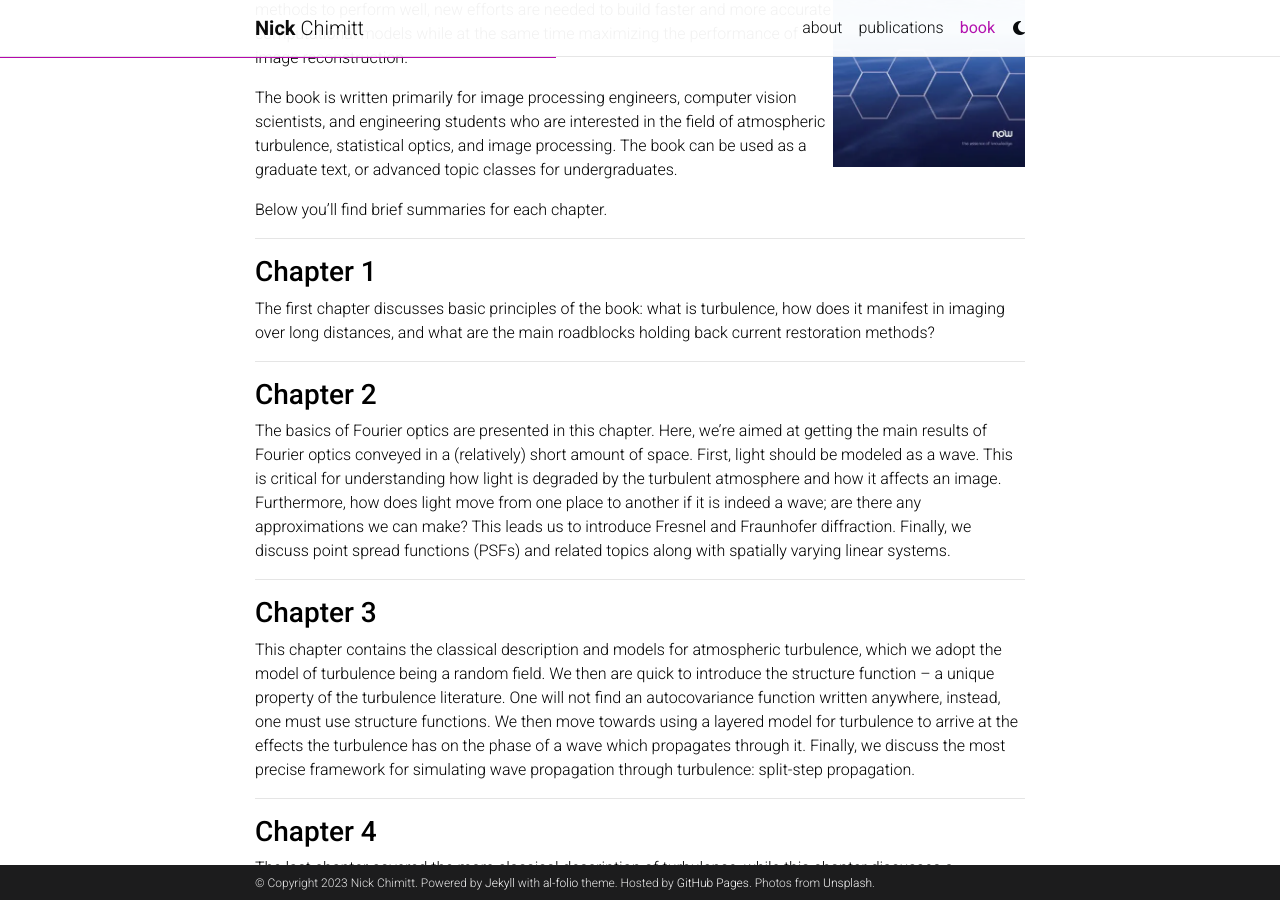
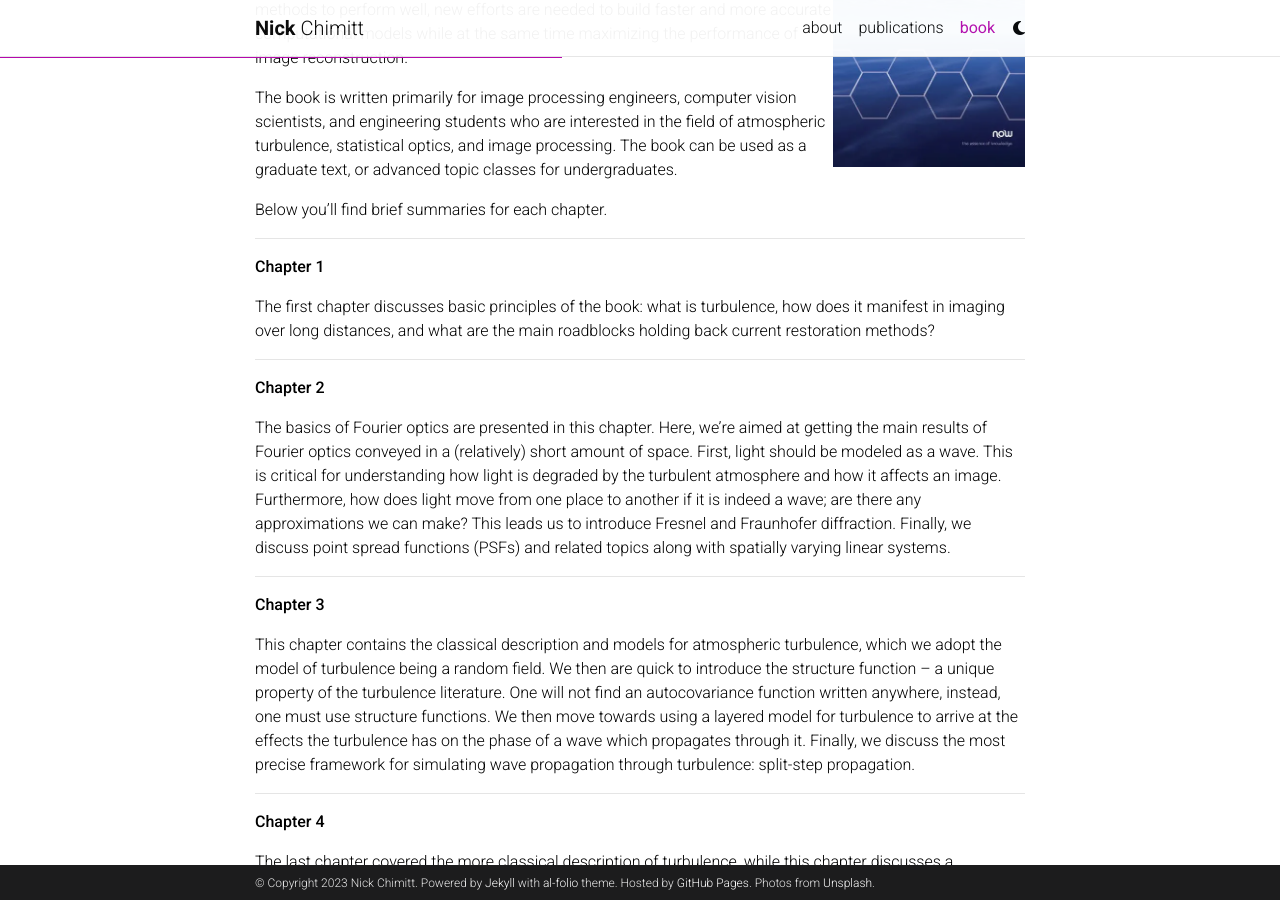
Before and after one commit to nchimitt/nchimitt.github.io, a Jekyll site: the page built from _pages/tutorial.md, in a window 1280 px wide and 900 px high, scrolled down 347 px. Built offline with Jekyll 4.4.1, drawn with Linux system fonts in a browser that asks for light colours; comment, search, counter and statistics services are not loaded; a style sheet for code colours, icons or effects is not loaded.

Commit message:
formatting

```diff
--- a/_pages/tutorial.md
+++ b/_pages/tutorial.md
@@ -21,27 +21,27 @@ The book is written primarily for image processing engineers, computer vision sc
 Below you'll find brief summaries for each chapter.
 
 ---
-### **Chapter 1**
+**Chapter 1**
 
 The first chapter discusses basic principles of the book: what is turbulence, how does it manifest in imaging over long distances, and what are the main roadblocks holding back current restoration methods?
 
 ---
-### **Chapter 2**
+**Chapter 2**
 
 The basics of Fourier optics are presented in this chapter. Here, we're aimed at getting the main results of Fourier optics conveyed in a (relatively) short amount of space. First, light should be modeled as a wave. This is critical for understanding how light is degraded by the turbulent atmosphere and how it affects an image. Furthermore, how does light move from one place to another if it is indeed a wave; are there any approximations we can make? This leads us to introduce Fresnel and Fraunhofer diffraction. Finally, we discuss point spread functions (PSFs) and related topics along with spatially varying linear systems.
 
 ---
-### **Chapter 3**
+**Chapter 3**
 
 This chapter contains the classical description and models for atmospheric turbulence, which we adopt the model of turbulence being a random field. We then are quick to introduce the structure function -- a unique property of the turbulence literature. One will not find an autocovariance function written anywhere, instead, one must use structure functions. We then move towards using a layered model for turbulence to arrive at the effects the turbulence has on the phase of a wave which propagates through it. Finally, we discuss the most precise framework for simulating wave propagation through turbulence: split-step propagation.
 
 ---
-### **Chapter 4**
+**Chapter 4**
 
 The last chapter covered the more classical description of turbulence, while this chapter discusses a perspective that we take in thinking about turbulence. The foundations of these ideas date back to the 1970's when David Fried and Robert Noll considered a basis representation to describe the effects that a wave experiences by turbulence. The model we discuss here takes this and applies more modern considerations to it. We use some learning-based tricks, properties of random number generation, and a few additional considerations to develop a simulator which is 1000 times faster than split-step propagation (although this number varies, it is a reasonable estimation). At the core of this is representing a spatially varying impulse response as a sum of invariant responses and a learning-based trick known as the phase-to-space (P2S) transform. The P2S transform gives us a lot of useful properties for inverse problems: it's a neural network!
 
 
 ---
-### **Chapter 5**
+**Chapter 5**
 
 This chapter concludes the book with discussing inverse problems and how a simulator can be used to aid in reconstruction. We talk about various aspects of the inverse problem: how should the forward operator be formulated in an approximate way, how can better data help us restore, and what properties are unique to turbulence that we need to consider? We present various topics such as lucky imaging, optical flow, and multi-vs-single-frame restoration methods.
```
